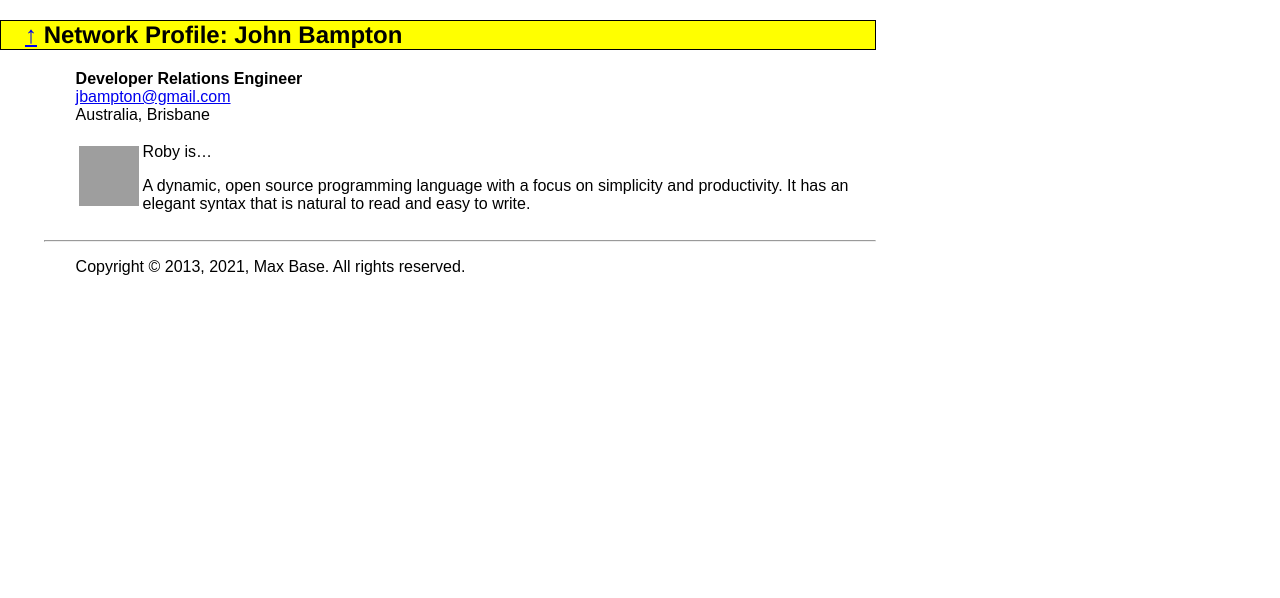
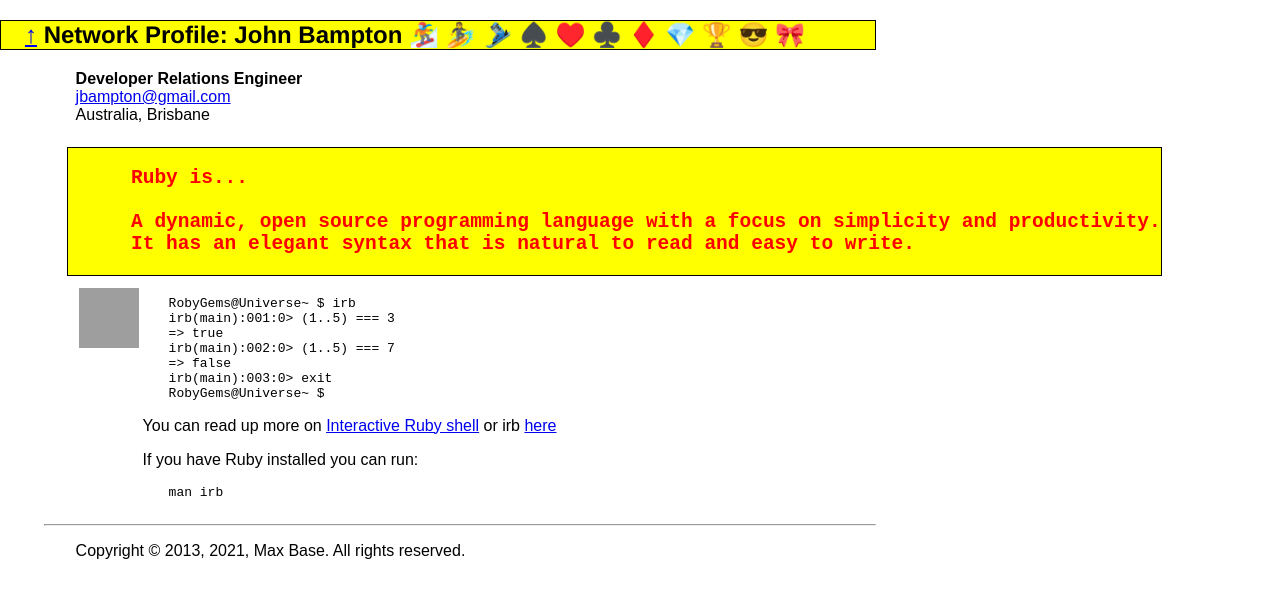
Before and after one commit to dev-blueMagician/NextCommunity.github.io, a Jekyll site: the page built from _networks/jbampton.md, in a window 1280 px wide. Shown: the top 598 px of the page. Built offline with Jekyll 4.4.1, drawn with Linux system fonts in a browser that asks for light colours; grey boxes are pictures that could not be loaded.

Commit message:
Update Beast (#16)

````diff
--- a/Gemfile
+++ b/Gemfile
@@ -4,4 +4,5 @@ gem 'jekyll-target-blank'
 gem 'jekyll-sitemap'
 gem 'jekyll-admin', group: :jekyll_plugins
 
+gem 'jemoji'
 gem "webrick", "~> 1.7"
--- a/_config.yml
+++ b/_config.yml
@@ -2,8 +2,9 @@ title: "Max Base"
 description: "@github developer maintainer. Full-Time Open-Sourcerer. Full-stack programmer. In the path of a real computer engineer... (Compiler enthusiast)"
 markdown: kramdown
 plugins:
+  - jekyll-admin
   - jekyll-sitemap
-  - jekyll-admin
+  - jemoji
 
 collections:
   networks:
@@ -25,9 +26,17 @@ jekyll_admin:
 
 exclude:
   - .all-contributorsrc
+  - .editorconfig
+  - .github
   - .gitignore
+  - .jekyll-cache
+  - .pre-commit-config.yaml
   - CODEOWNERS
   - codespell.txt
+  - demo1.jpg
+  - demo2.jpg
   - Gemfile
   - Gemfile.lock
+  - vendor
   - server
+  - super-linter.report
--- a/_layouts/default.html
+++ b/_layouts/default.html
@@ -23,11 +23,11 @@
     {% endif %}
     <link rel="shortcut icon" href="{{ site.url }}/favicon.ico">
     <!-- <link type="text/css" rel="stylesheet" href="https://cdn.jsdelivr.net/gh/rastikerdar/vazir-font@v27.0.2/dist/font-face.css"> -->
-    <link type="text/css" rel="stylesheet" href="{{ site.url }}/asset/style.css" />
+    <link type="text/css" rel="stylesheet" href="{{ site.url }}/assets/style.css" />
 </head>
 <body>
 
-{% include header.html %}
+  {% include header.html %}
 
   {{ content }}
 
--- a/_layouts/home.html
+++ b/_layouts/home.html
@@ -22,7 +22,7 @@ layout: default
     <div class="container">
         {{ content }}
     </div>
-</div>
+</section>
 <hr class="gradient">
 {% include subscribe.html %}
 <hr class="gradient">
--- a/_networks/jbampton.md
+++ b/_networks/jbampton.md
@@ -1,7 +1,7 @@
 ---
 layout: network
 permalink: /network/beast/
-name: John Bampton
+name: John Bampton 🏂 🏄 🎿 ♠️ ♥️ ♣️ ♦️ 💎 🏆 😎 🎀
 github: jbampton
 website: https://john.onelang.workers.dev/
 email: jbampton@gmail.com
@@ -11,6 +11,25 @@ role: Developer Relations Engineer
 languages: old gray bearded
 ---
 
-Roby is...
+<h2 class="ruby"><pre>Ruby is...
 
-A dynamic, open source programming language with a focus on simplicity and productivity. It has an elegant syntax that is natural to read and easy to write.
+A dynamic, open source programming language with a focus on simplicity and productivity.
+It has an elegant syntax that is natural to read and easy to write.</pre></h2>
+
+```
+RobyGems@Universe~ $ irb
+irb(main):001:0> (1..5) === 3
+=> true
+irb(main):002:0> (1..5) === 7
+=> false
+irb(main):003:0> exit
+RobyGems@Universe~ $
+```
+
+You can read up more on [Interactive Ruby shell](https://ruby-doc.org/stdlib-3.0.0/libdoc/irb/rdoc/IRB.html) or irb [here](https://en.wikipedia.org/wiki/Interactive_Ruby_Shell)
+
+If you have Ruby installed you can run:
+
+```
+man irb
+```
--- a/asset/style.css
+++ b/assets/style.css
@@ -96,3 +96,7 @@ a:hover {
     padding-left: 1em;
   }
 }
+
+.ruby {
+  color: red;
+}
````
Also changed, not shown: Gemfile.lock.
